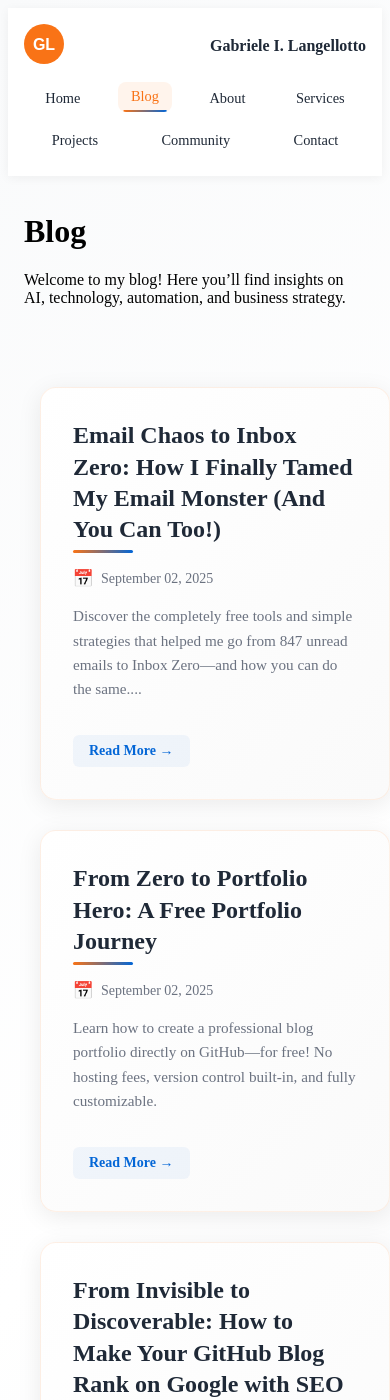
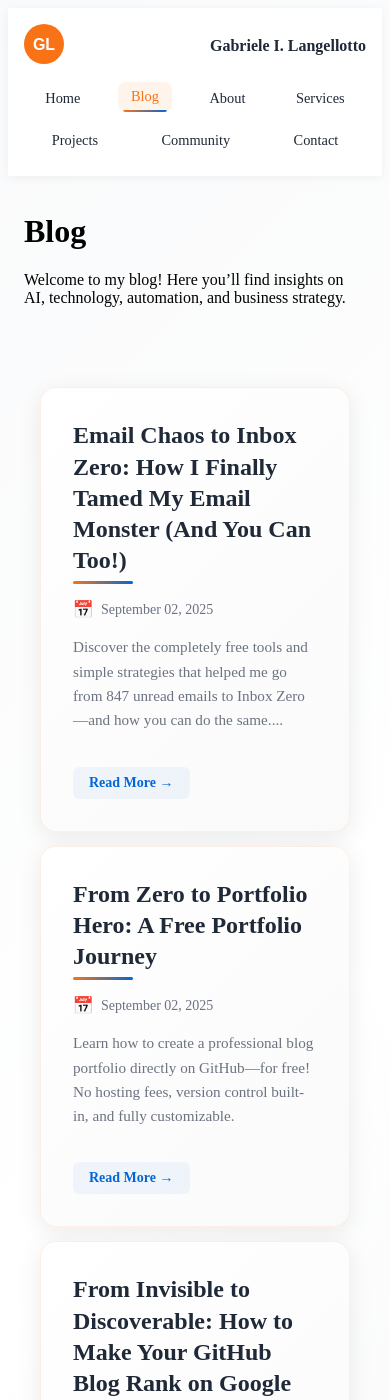
Before and after one commit to GIL794/gil794.github.io, a Jekyll site: the page built from blog.md, in a window 390 px wide and 1400 px high. Built offline with Jekyll 4.4.1, drawn with Linux system fonts in a browser that asks for light colours.

Commit message:
Add responsive improvements to blog grid
Co-authored-by: GIL794 <200216885+GIL794@users.noreply.github.com>

```diff
--- a/assets/css/styles.scss
+++ b/assets/css/styles.scss
@@ -705,6 +705,15 @@ table {
   grid-template-columns: repeat(auto-fit, minmax(350px, 1fr));
   gap: 2rem;
   margin-top: 2rem;
+
+  @media (max-width: 768px) {
+    grid-template-columns: 1fr;
+    gap: 1.5rem;
+  }
+
+  @media (max-width: 480px) {
+    gap: 1rem;
+  }
 }
 
 .post-card {
```
